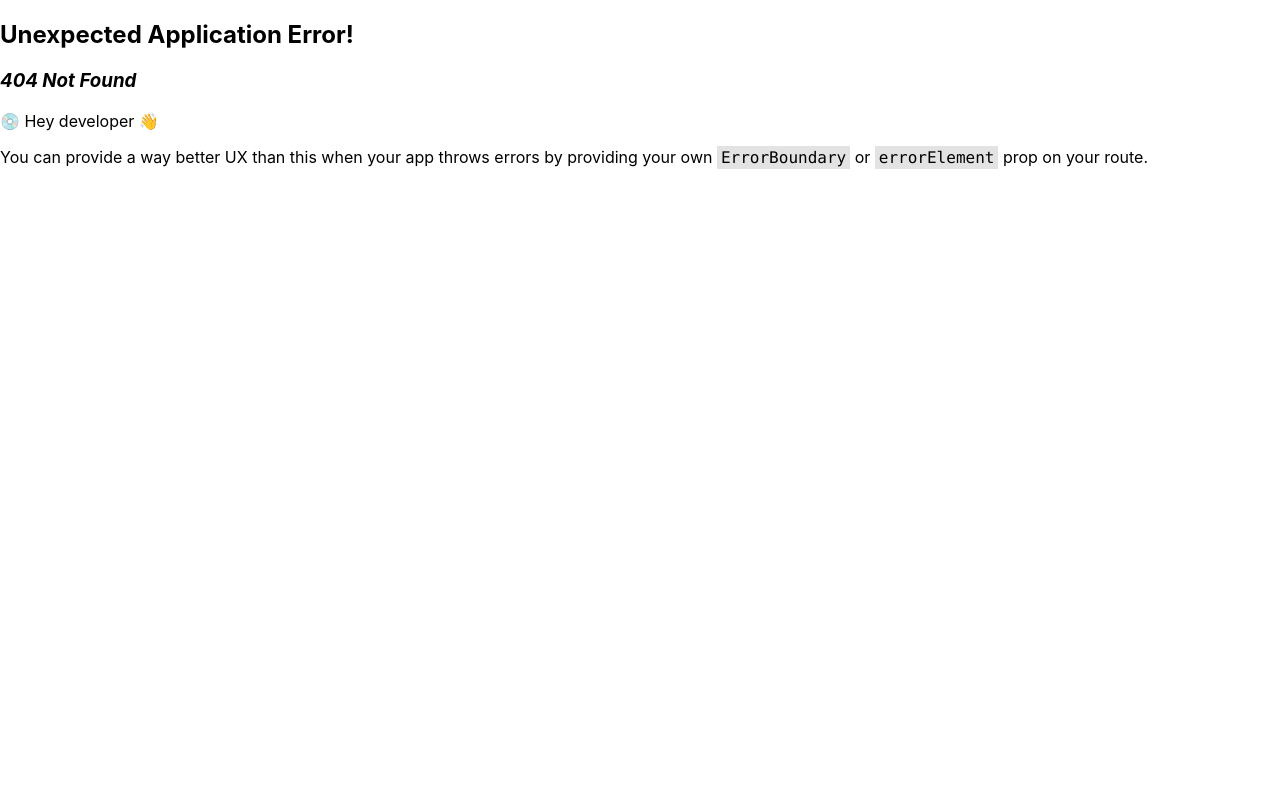
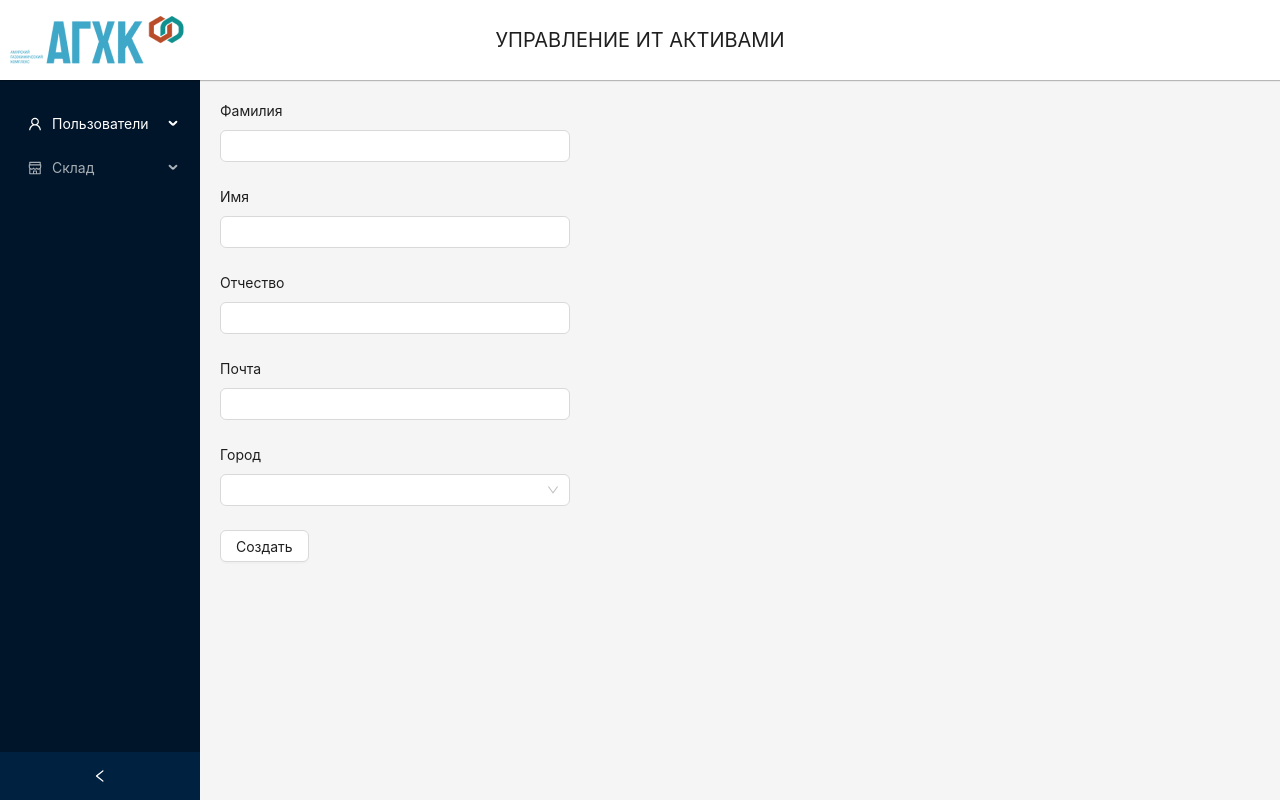
Before and after one commit to evkondr/agcc, a React (Create React App) app: page /users/add in a window 1280 px wide. Before the commit this address had no page. Built offline with nearby package versions, Linux system fonts and the light colour scheme.

Commit message:
feat: add components ChangeAddUserForm and AddNewUserPage, olso add citySlice

```diff
--- a/src/AppRouter.tsx
+++ b/src/AppRouter.tsx
@@ -5,6 +5,7 @@ import AssetsPage from './components/pages/AssetsPage';
 import AssetCard from './components/AssetCard';
 import NewAssetPage from './components/pages/NewAssetPage';
 import UsersPage from './components/pages/UsersPage';
+import AddUserPage from './components/pages/AddUserPage';
 
 const AppRouter = createBrowserRouter([
   {
@@ -27,6 +28,10 @@ const AppRouter = createBrowserRouter([
         path: 'users/',
         element: <UsersPage />,
       },
+      {
+        path: 'users/add',
+        element: <AddUserPage />,
+      },
     ],
   },
 ]);
--- /dev/null
+++ b/src/components/ChangeAddUserForm.tsx
@@ -0,0 +1,37 @@
+import {
+  Form, Input, Select, Button,
+} from 'antd';
+import React from 'react';
+import { User } from '../db';
+
+const ChangeAddUserForm = () => {
+  const onFinish = (values:User) => {
+    console.log(values);
+  };
+  return (
+    <Form layout="vertical" style={{ maxWidth: '350px' }} initialValues={{}} onFinish={onFinish}>
+      <Form.Item name="suranme" label="Фамилия">
+        <Input />
+      </Form.Item>
+      <Form.Item name="name" label="Имя">
+        <Input />
+      </Form.Item>
+      <Form.Item name="secondname" label="Отчество">
+        <Input />
+      </Form.Item>
+      <Form.Item name="email" label="Почта">
+        <Input />
+      </Form.Item>
+      <Form.Item name="city" label="Город">
+        <Select>
+          <Select.Option value="demo">Demo</Select.Option>
+        </Select>
+      </Form.Item>
+      <Form.Item>
+        <Button htmlType="submit">Создать</Button>
+      </Form.Item>
+    </Form>
+  );
+};
+
+export default ChangeAddUserForm;
--- /dev/null
+++ b/src/components/pages/AddUserPage.tsx
@@ -0,0 +1,12 @@
+import React from 'react';
+import ChangeAddUserForm from '../ChangeAddUserForm';
+
+const AddUserPage = () => {
+  return (
+    <div>
+      <ChangeAddUserForm />
+    </div>
+  );
+};
+
+export default AddUserPage;
--- a/src/redux/features/userSlice.ts
+++ b/src/redux/features/userSlice.ts
@@ -24,9 +24,14 @@ export const usersSlice = createSlice({
     getUsersByLocation: (state, action: PayloadAction<string>) => {
       state.foundUsers = state.users.filter((user) => user.city === action.payload);
     },
+    addNewUser: (state, action: PayloadAction<User>) => {
+      state.users.push(action.payload);
+    },
   },
 });
 
-export const { getAllUsers, findUserBySurname, getUsersByLocation } = usersSlice.actions;
+export const {
+  getAllUsers, findUserBySurname, getUsersByLocation, addNewUser,
+} = usersSlice.actions;
 
 export default usersSlice.reducer;
```
Also changed, not shown: src/redux/features/citySlice.ts (added, +21 -0 lines).
